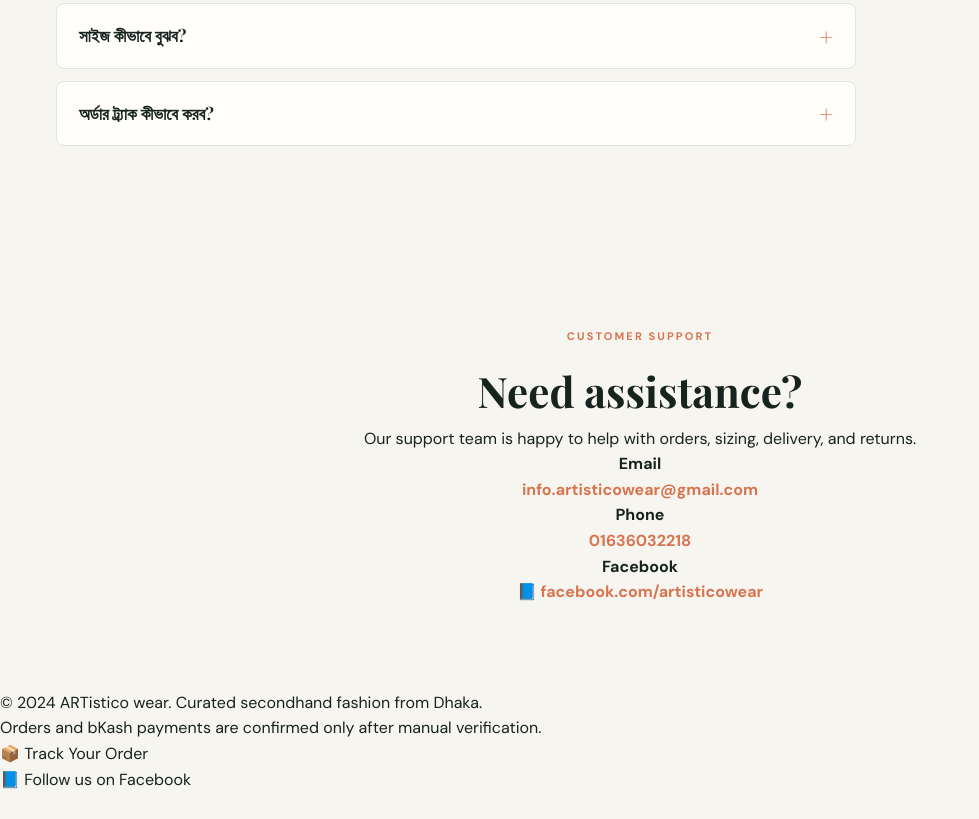
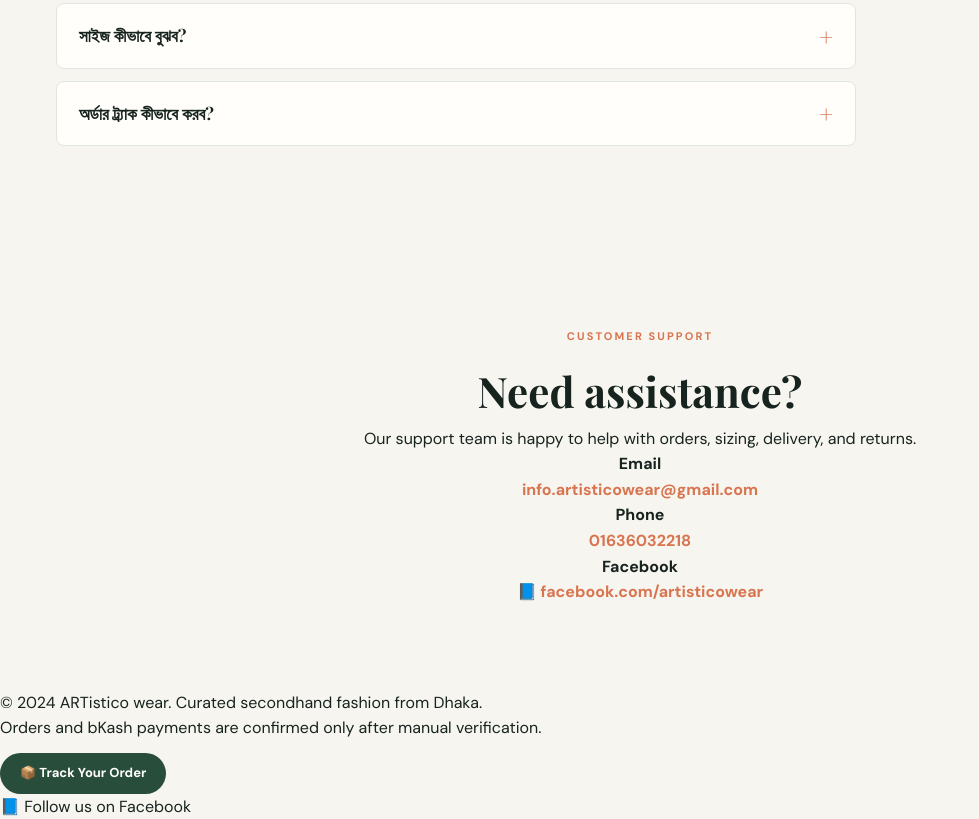
Before and after one commit to tanjilsorker39-boop/artitstico.outfit, a plain HTML site: page index.html in a window 1280 px wide. Shown: the part 3709-4528 px from the top of the page, without its empty margins (0-979 px from the left). Before the commit the page ends 4501 px from the top, so only its background shows below. Drawn offline with nearby package versions, Linux system fonts and the light colour scheme; no server answers.

Commit message:
Update styles.css

```diff
--- a/styles.css
+++ b/styles.css
@@ -1165,3 +1165,42 @@
         transition-duration: 0.01ms !important;
     }
 }
+
+
+/* ============================================
+   📦 Track Order Footer Link
+   ============================================ */
+.footer-track {
+    margin-top: 12px;
+}
+
+.footer-track a {
+    align-items: center;
+    background: var(--green);
+    border-radius: 30px;
+    color: white;
+    display: inline-flex;
+    font-size: 13px;
+    font-weight: 700;
+    gap: 6px;
+    padding: 10px 20px;
+    transition: all 0.3s ease;
+}
+
+.footer-track a:hover {
+    background: var(--accent);
+    transform: translateY(-2px);
+    box-shadow: 0 6px 18px rgba(216, 117, 80, 0.3);
+}
+
+body.dark-mode .footer-track a {
+    color: #0f1a16;
+}
+
+/* Mobile-এ ছোট */
+@media (max-width: 560px) {
+    .footer-track a {
+        font-size: 12px;
+        padding: 8px 16px;
+    }
+}
```
